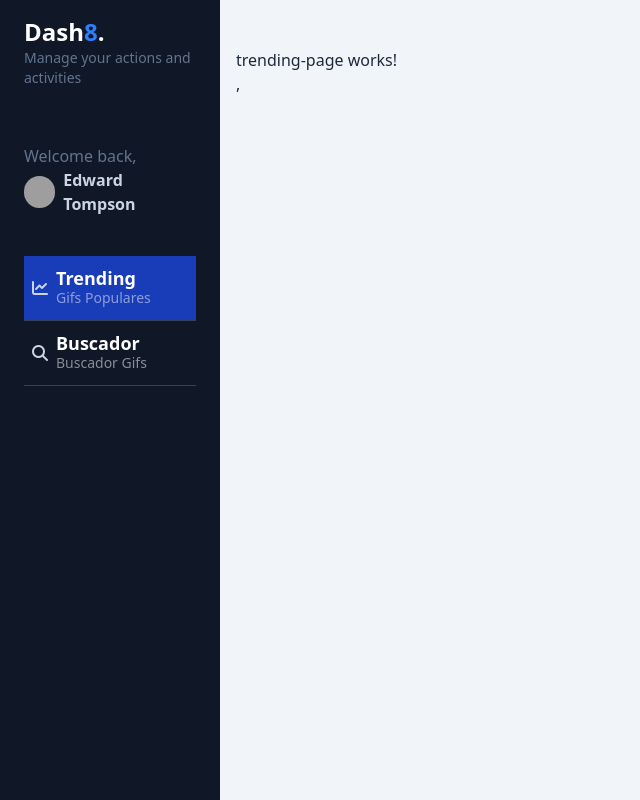
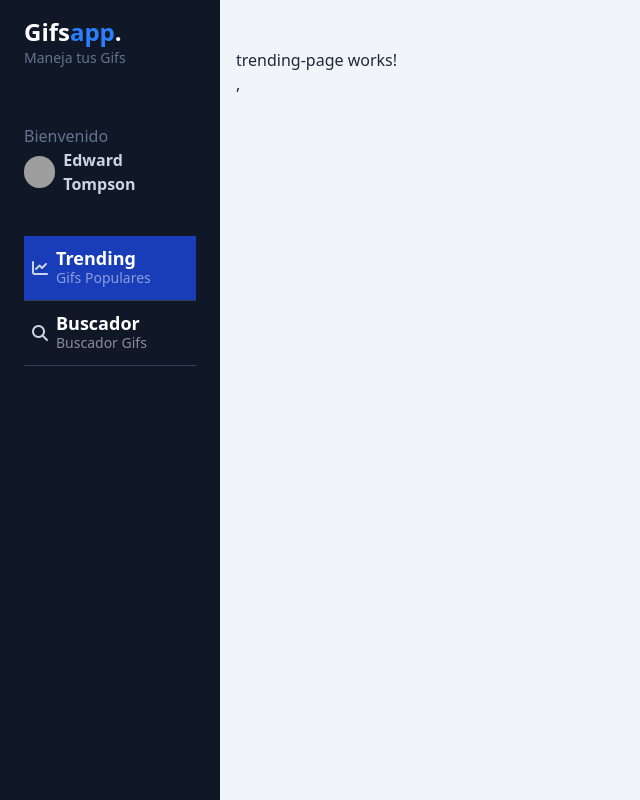
Before and after one commit to mjlopez2025/gifs-app, an Angular app: page /dashboard/trending in a window 1280 px wide. Shown: the whole page, without its empty margins (0-640 px from the left). Built offline with nearby package versions, Linux system fonts and the light colour scheme; grey boxes are pictures that could not be loaded.

Commit message:
4to commit

```diff
--- a/angular.json
+++ b/angular.json
@@ -50,7 +50,13 @@
             "development": {
               "optimization": false,
               "extractLicenses": false,
-              "sourceMap": true
+              "sourceMap": true,
+              "fileReplacements": [
+                {
+                  "replace": "src/environments/environment.ts",
+                  "with": "src/environments/environment.development.ts"
+                }
+              ]
             }
           },
           "defaultConfiguration": "production"
--- a/src/app/gifs/components/side-menu/side-menu-header/side-menu-header.component.html
+++ b/src/app/gifs/components/side-menu/side-menu-header/side-menu-header.component.html
@@ -1,10 +1,10 @@
 
 <div id="logo" class="my-4 px-6">
-  <h1 class="text-lg md:text-2xl font-bold text-white">Dash<span class="text-blue-500">8</span>.</h1>
-  <p class="text-slate-500 text-sm">Manage your actions and activities</p>
+  <h1 class="text-lg md:text-2xl font-bold text-white">{{envs.companyName}}<span class="text-blue-500">{{envs.companyName2}}</span>.</h1>
+  <p class="text-slate-500 text-sm">{{ envs.companySolgan}}</p>
  </div>
  <div id="profile" class="px-6 py-10">
-  <p class="text-slate-500">Welcome back,</p>
+  <p class="text-slate-500">Bienvenido</p>
   <a href="#" class="inline-flex space-x-2 items-center">
       <span>
           <img class="rounded-full w-8 h-8" src="https://images.unsplash.com/photo-1542909168-82c3e7fdca5c?ixlib=rb-4.0.3&ixid=MnwxMjA3fDB8MHxwaG90by1wYWdlfHx8fGVufDB8fHx8&auto=format&fit=crop&w=128&q=80" alt="">
--- a/src/app/gifs/components/side-menu/side-menu-header/side-menu-header.component.ts
+++ b/src/app/gifs/components/side-menu/side-menu-header/side-menu-header.component.ts
@@ -1,4 +1,6 @@
 import {  Component } from '@angular/core';
+import { environment } from '@environments/environment';
+// import { environment } from '../../../../../environments/environment.development';
 
 @Component({
   selector: 'gifs-side-menu-header',
@@ -6,4 +8,6 @@
   templateUrl: './side-menu-header.component.html',
 
 })
-export class SideMenuHeaderComponent { }
+export class SideMenuHeaderComponent {
+  envs = environment
+}
--- /dev/null
+++ b/src/environments/environment.development.ts
@@ -0,0 +1,7 @@
+export const environment = {
+
+  production: true,
+  companyName: 'Gifs',
+  companyName2: 'app',
+  companySolgan: 'Maneja tus Gifs'
+};
--- /dev/null
+++ b/src/environments/environment.ts
@@ -0,0 +1,7 @@
+export const environment = {
+
+  production: true,
+  companyName: 'Gifs',
+  companyName2: 'app',
+  companySolgan: 'Maneja tus Gifs'
+};
--- a/tsconfig.json
+++ b/tsconfig.json
@@ -3,6 +3,10 @@
 {
   "compileOnSave": false,
   "compilerOptions": {
+    "baseUrl": ".",
+    "paths": {
+      "@environments/*": ["src/environments/*"]
+    },
     "outDir": "./dist/out-tsc",
     "strict": true,
     "noImplicitOverride": true,
```
